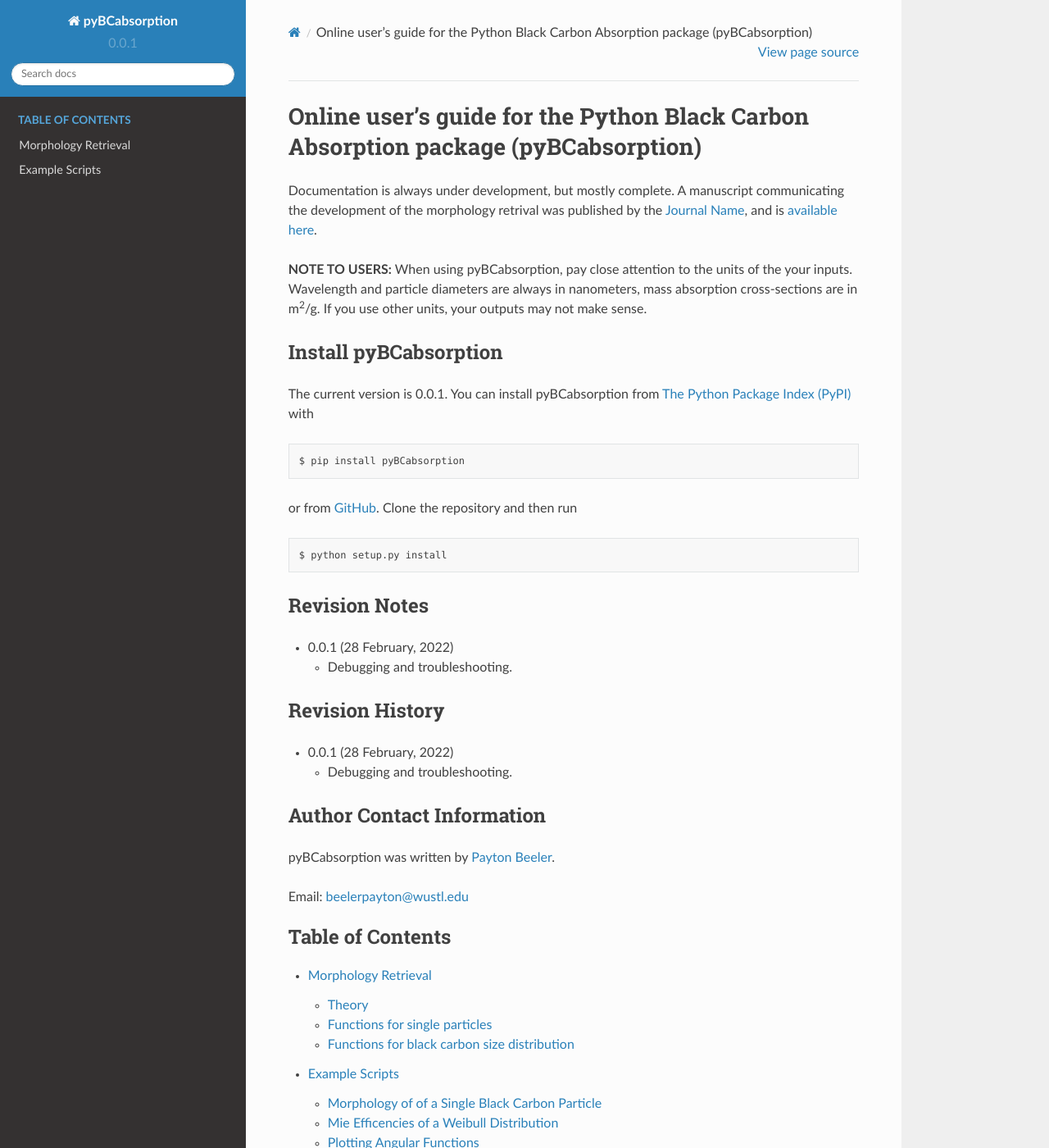
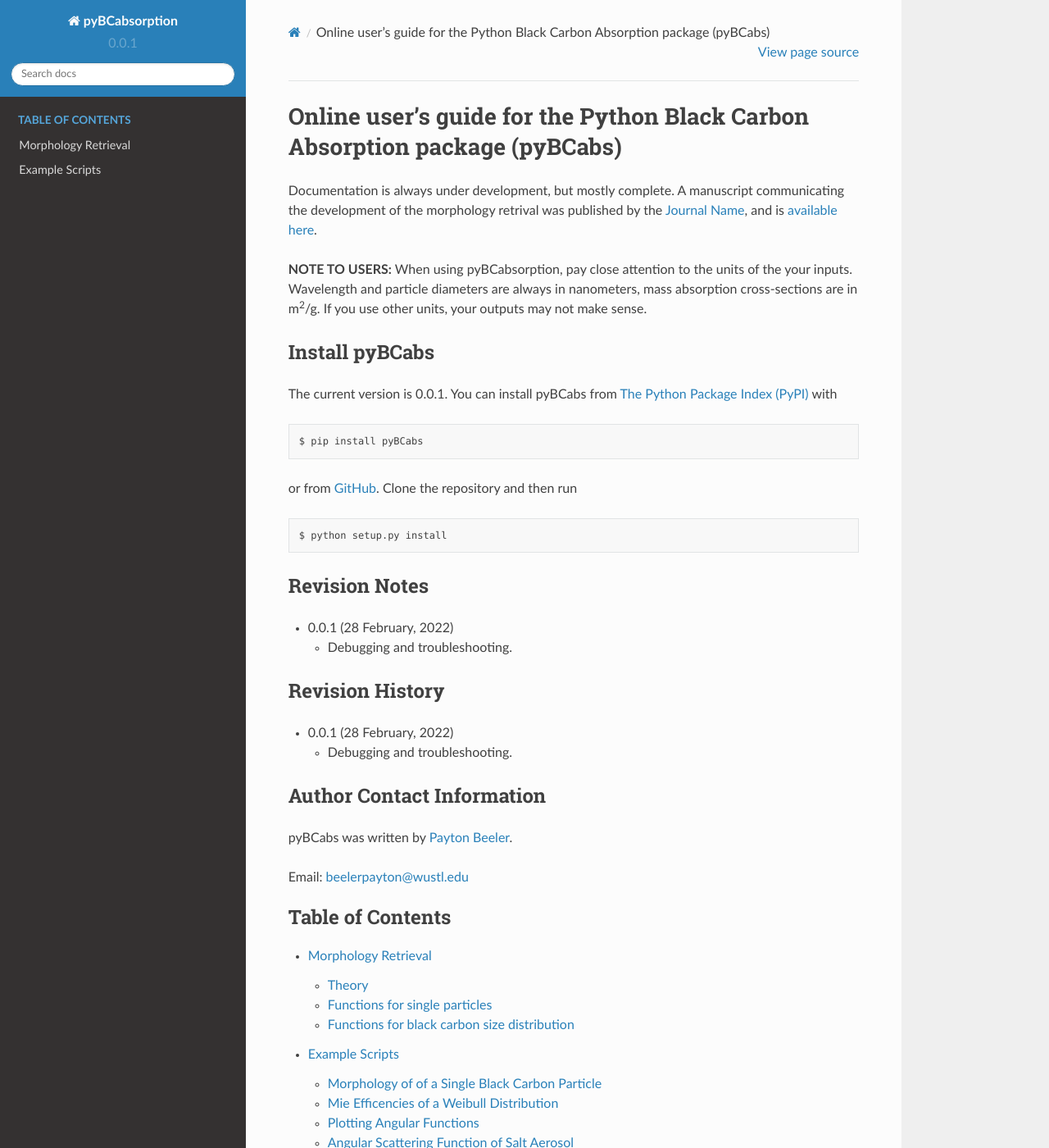
Before and after one commit to beelerpayton/FracScatt, a Sphinx documentation site: the page built from docs/source/index.rst, in a window 1280 px wide and 1400 px high. Shown: the whole window at 82% size. Built offline with Sphinx 7.4.7 and the Read the Docs theme 2.0.0, drawn with Linux system fonts in a browser that asks for light colours; pages that are not in the unit, such as notebooks, are missing from menus.

Commit message:
Update index.rst

```diff
--- a/docs/source/index.rst
+++ b/docs/source/index.rst
@@ -4,7 +4,7 @@
    contain the root `toctree` directive.
 
 
-Online user's guide for the Python Black Carbon Absorption package (pyBCabsorption)
+Online user's guide for the Python Black Carbon Absorption package (pyBCabs)
 ======================================================================
 
 Documentation is always under development, but mostly complete. A manuscript communicating the development of the morphology retrival was published by the `Journal Name <http://www.sciencedirect.com/science/journal/00224073>`_, and is `available here <https://doi.org/10.1016/j.jqsrt.2017.10.012>`_.
@@ -12,12 +12,12 @@ Documentation is always under development, but mostly complete. A manuscript com
 **NOTE TO USERS:** When using pyBCabsorption, pay close attention to the units of the your inputs. Wavelength and particle diameters are always in nanometers, mass absorption cross-sections are in m\ :sup:`2`/g. If you use other units, your outputs may not make sense.
 
 
-Install pyBCabsorption
+Install pyBCabs
 ------------------
 
-The current version is 0.0.1. You can install pyBCabsorption from `The Python Package Index (PyPI) <https://pypi.python.org/pypi/pyBCabsorption>`_ with ::
+The current version is 0.0.1. You can install pyBCabs from `The Python Package Index (PyPI) <https://pypi.python.org/pypi/pyBCabs>`_ with ::
 
-   $ pip install pyBCabsorption
+   $ pip install pyBCabs
 
 or from `GitHub <https://github.com/beelerpayton/pyBCabs>`_. Clone the repository and then run ::
 
@@ -39,9 +39,9 @@ Revision History
 
 Author Contact Information
 --------------------------
-pyBCabsorption was written by `Payton Beeler <https://scholar.google.com/citations?user=8Td-XI4AAAAJ&hl=en&oi=ao/>`_.
+pyBCabs was written by `Payton Beeler <https://scholar.google.com/citations?user=8Td-XI4AAAAJ&hl=en&oi=ao/>`_.
 
-Email: `beelerpayton@wustl.edu <mailto:beelerpayton@wustl.edu?subject=pyBCabsorption>`_
+Email: `beelerpayton@wustl.edu <mailto:beelerpayton@wustl.edu?subject=pyBCabs>`_
 
 
 .. toctree::
```
